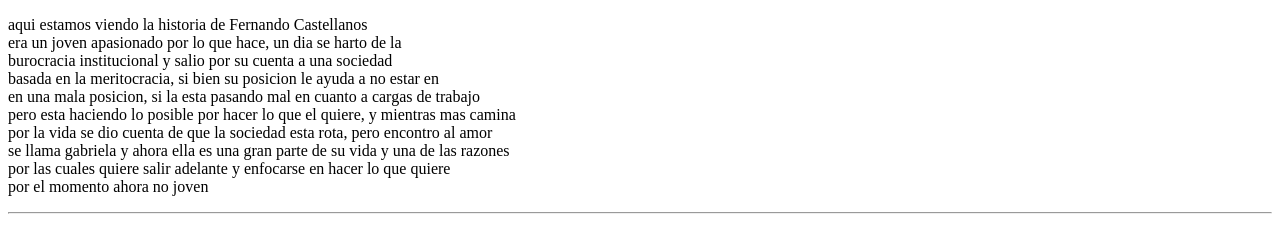
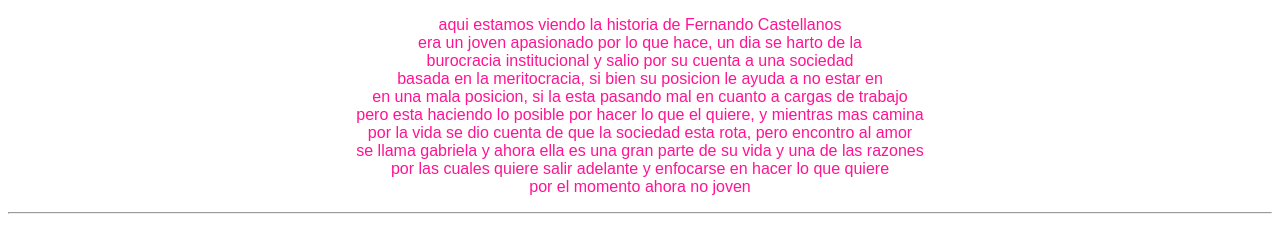
Before and after one commit to Uncletetsuo/ProyectoDemoPrework, a plain HTML site: page desarrolloIndex1.html in a window 1280 px wide. Drawn offline with Linux system fonts and the light colour scheme.

Commit message:
arranco este proyecto

```diff
--- /dev/null
+++ b/css/estilos.css
@@ -0,0 +1,6 @@
+body
+{
+    color: deeppink;
+    text-align: center;
+    font-family: Arial;
+}
--- a/desarrolloIndex1.html
+++ b/desarrolloIndex1.html
@@ -5,6 +5,7 @@
     <meta http-equiv="X-UA-Compatible" content="IE=edge">
     <meta name="viewport" content="width=device-width, initial-scale=1.0">
     <title>la historia de fernando</title>
+    <link rel="stylesheet" href="css/estilos.css" />
 </head>
 <body>
     <p>aqui estamos viendo la historia de Fernando Castellanos <br />
```
